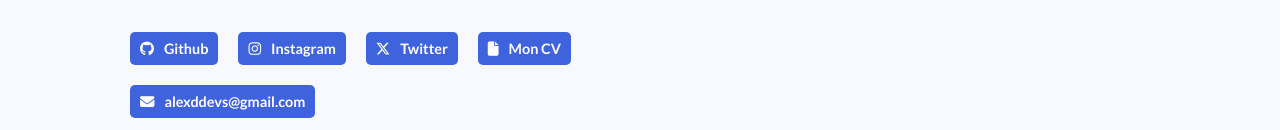
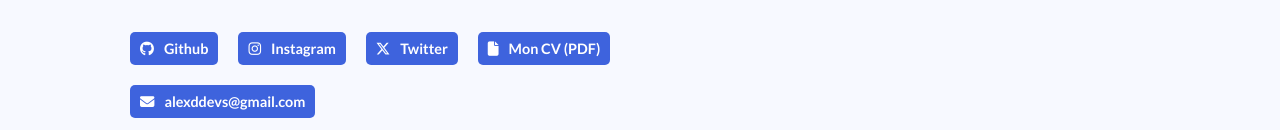
Before and after one commit to AlexDDevv/Portfolio-v2, a React (Vite) app in the folder Portfolio/: page / in a window 1280 px wide. Shown: the part 596-726 px from the top of the page. Built offline with nearby package versions, Linux system fonts and the light colour scheme.

Commit message:
for a better accessibility

```diff
--- a/Portfolio/src/assets/sass/components/_header.scss
+++ b/Portfolio/src/assets/sass/components/_header.scss
@@ -185,6 +185,9 @@
                     color: #7e7e7e;
                     transition: 0.3s;
                 }
+                span {
+                    color: white;
+                }
             }
         }
     }
--- a/Portfolio/src/components/About/About.jsx
+++ b/Portfolio/src/components/About/About.jsx
@@ -8,10 +8,10 @@ export default function About() {
         <section id="about">
             <div className="about">
                 <div className="presentation">
-                    <p className="hello">Bonjour !</p>
+                    <h1 className="hello">Bonjour !</h1>
                     <div className="name-container">
-                        <h1 className='name'>Alexis</h1>
-                        <h2 className='name fam'>Delporte,</h2>
+                        <h2 className='name'>Alexis</h2>
+                        <h3 className='name fam'>Delporte,</h3>
                     </div>
                     <p className="description"><strong>Développeur web</strong> front-end en reconversion. Autodidacte, j'aime créer des projets esthétiques et utiles. Voulant un peu plus de structure et de challenge, j'ai suivi la formation d'intégrateur web d'OpenClassrooms. En quête d'expérience professionnelle, de découvrir le travail en équipe, de continuer à apprendre et à grandir dans ce domaine passionnant.</p>
                 </div>
@@ -22,6 +22,7 @@ export default function About() {
                             link={item.link}
                             icon={item.icon}
                             content={item.content}
+                            forPDF={item.forPDF}
                         />
                     ))}
                 </div>
--- a/Portfolio/src/components/About/BtnLink.jsx
+++ b/Portfolio/src/components/About/BtnLink.jsx
@@ -1,11 +1,12 @@
 import React from 'react'
 
-export default function BtnLink({ link, icon, content }) {
+export default function BtnLink({ link, icon, content, forPDF }) {
   return (
     <button className="btn-link">
         <a href={link} target='_blank'>
             <i className={icon}></i>
             {content}
+            <p className="sr-only">{forPDF}</p>
         </a>
     </button>
   )
--- a/Portfolio/src/components/DarkMode.jsx
+++ b/Portfolio/src/components/DarkMode.jsx
@@ -38,6 +38,7 @@ export default function DarkMode() {
         <label htmlFor="darkModeToggle" className='dark-mode-label'>
             <i className="fa-solid fa-sun sun"></i>
             <i className="fa-solid fa-moon moon"></i>
+            <span className="sr-only">Changer la couleur du thème du site</span>
         </label>
     </div>
   )
--- a/Portfolio/src/components/Footer/Footer.jsx
+++ b/Portfolio/src/components/Footer/Footer.jsx
@@ -17,6 +17,7 @@ export default function Footer() {
                                 link={item.link}
                                 icon={item.icon}
                                 title={item.title}
+                                forPDF={item.forPDF}
                             />
                         ))}
                     </ul>
--- a/Portfolio/src/components/Footer/FooterLink.jsx
+++ b/Portfolio/src/components/Footer/FooterLink.jsx
@@ -1,6 +1,6 @@
 import React, { useRef, useEffect } from 'react'
 
-export default function FooterLink({ link, icon, title }) {
+export default function FooterLink({ link, icon, title, forPDF }) {
     const footerRef = useRef()
 
     useEffect(() => {
@@ -18,6 +18,7 @@ export default function FooterLink({ link, icon, title }) {
         <li className="footer-li" ref={footerRef}>
             <a href={link} className="footer-link" title={title} target='_blank'>
                 <i className={icon}></i>
+                <p className="sr-only">{forPDF}</p>
             </a>
         </li>
     )
--- a/Portfolio/src/data/data.json
+++ b/Portfolio/src/data/data.json
@@ -18,7 +18,8 @@
         {
             "link": "/DELPORTE-Alexis-CV.pdf",
             "icon": "fa-solid fa-file",
-            "content": "Mon CV"
+            "content": "Mon CV (PDF)",
+            "forPDF": "Télécharger mon CV au format PDF en cliquant sur ce lien."
         },
         {
             "link": "mailto:alexddevs@gmail.com",
@@ -45,7 +46,8 @@
         {
             "link": "/DELPORTE-Alexis-CV.pdf",
             "icon": "fa-solid fa-file-pdf",
-            "title": "Voir le CV PDF"
+            "title": "Voir le CV PDF",
+            "forPDF": "Télécharger mon CV au format PDF en cliquant sur ce lien."
         }
     ],
     "contactLink": [
```
